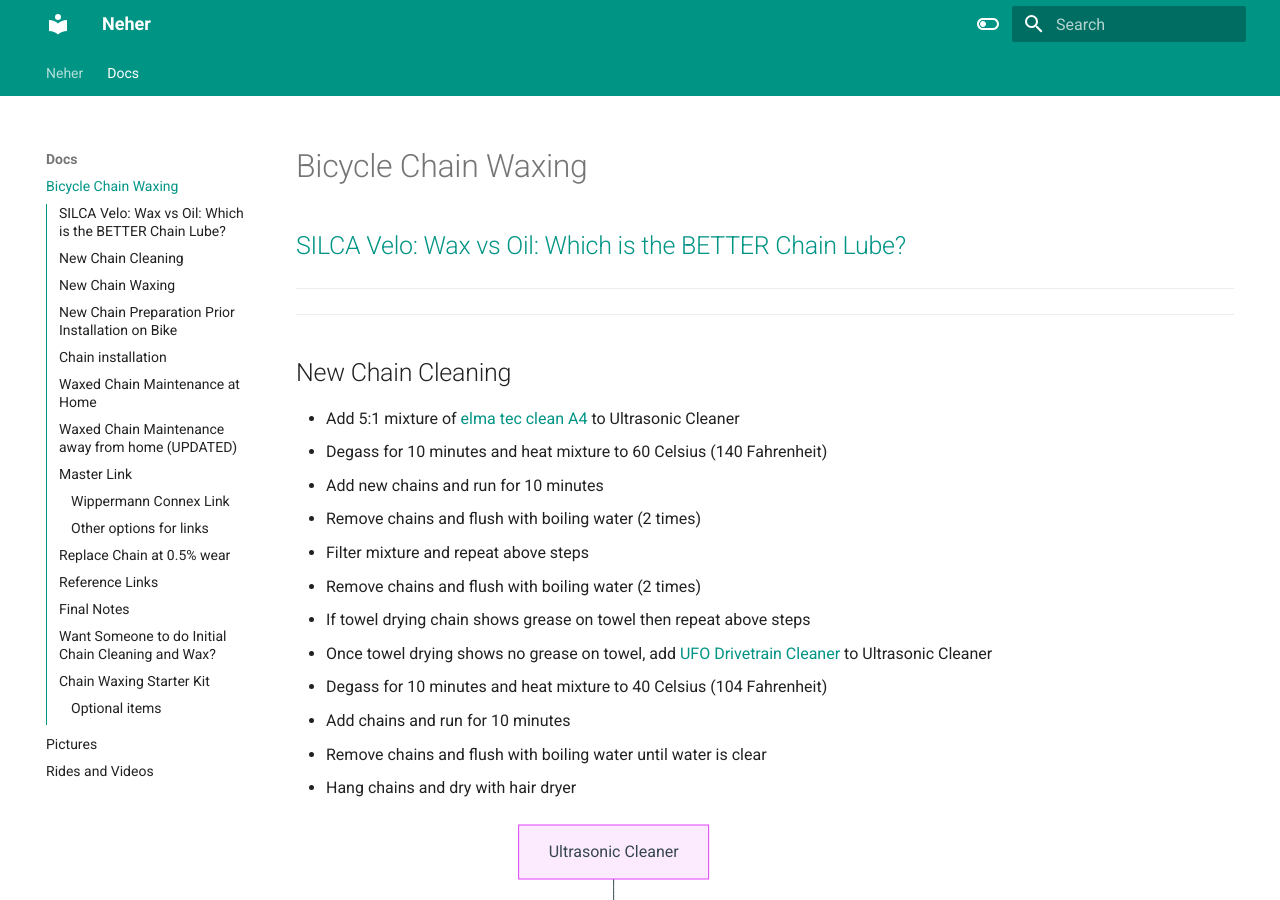
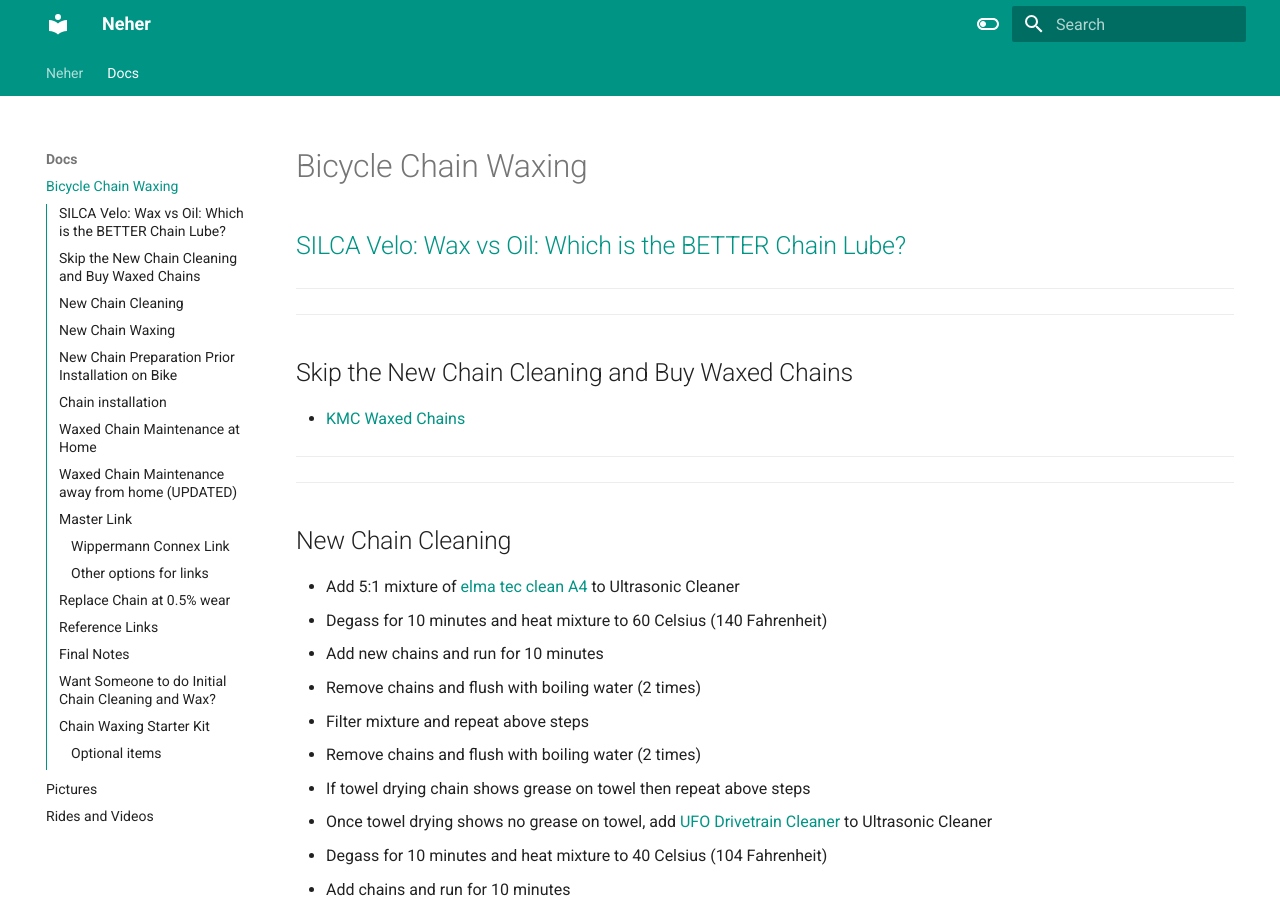
Before and after one commit to rneher-igel/Neher, an MkDocs documentation site: the page built from docs/Docs/Bicycle-Chain-Waxing.md, in a window 1280 px wide and 900 px high. Built offline with MkDocs 1.6.1 and Material for MkDocs 9.7.7, drawn with Linux system fonts in a browser that asks for light colours.

Commit message:
used already waxed chains like from KMC used already waxed chains like from KMC

```diff
--- a/docs/Docs/Bicycle-Chain-Waxing.md
+++ b/docs/Docs/Bicycle-Chain-Waxing.md
@@ -5,6 +5,14 @@
 -->
 
 ## [SILCA Velo: Wax vs Oil: Which is the BETTER Chain Lube?](https://youtu.be/-vL_Eb3z9EE?si=cGmf74Adn5yugQ2l)
+
+-----
+
+-----
+
+## Skip the New Chain Cleaning and Buy Waxed Chains
+
+- [KMC Waxed Chains](https://kmcchain.us/collections/all-chains)
 
 -----
 
```
